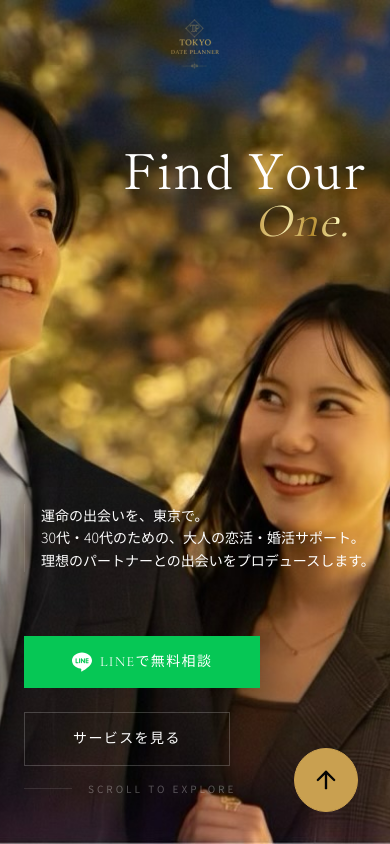
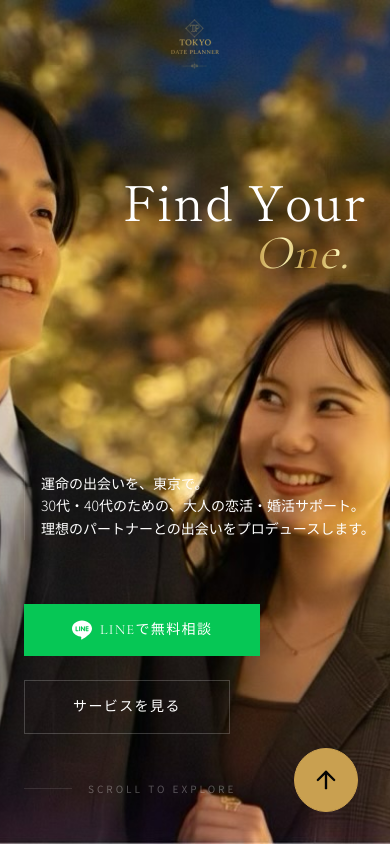
Before and after one commit to kawabata1111/TOKYO-DATE-PLANNER, a React (Vite) app: page / in a window 390 px wide. Shown: the top 844 px of the page. Built offline with nearby package versions, Linux system fonts and the light colour scheme.

Commit message:
Hero: タイトルをrelative positionで下に移動（他に影響なし）

```diff
--- a/components/home/Hero.tsx
+++ b/components/home/Hero.tsx
@@ -85,7 +85,7 @@ export const Hero: React.FC = () => {
             initial={{ opacity: 0 }}
             animate={{ opacity: 1 }}
             transition={{ duration: 1, delay: 0.4 }}
-            className="text-5xl md:text-7xl lg:text-8xl font-serif text-white leading-[1.1] mb-10 tracking-wide flex flex-col items-end md:items-start mt-16 md:mt-0"
+            className="text-5xl md:text-7xl lg:text-8xl font-serif text-white leading-[1.1] mb-10 tracking-wide flex flex-col items-end md:items-start relative top-16 md:top-0"
           >
             <span className="block overflow-hidden">
               <motion.span
```
